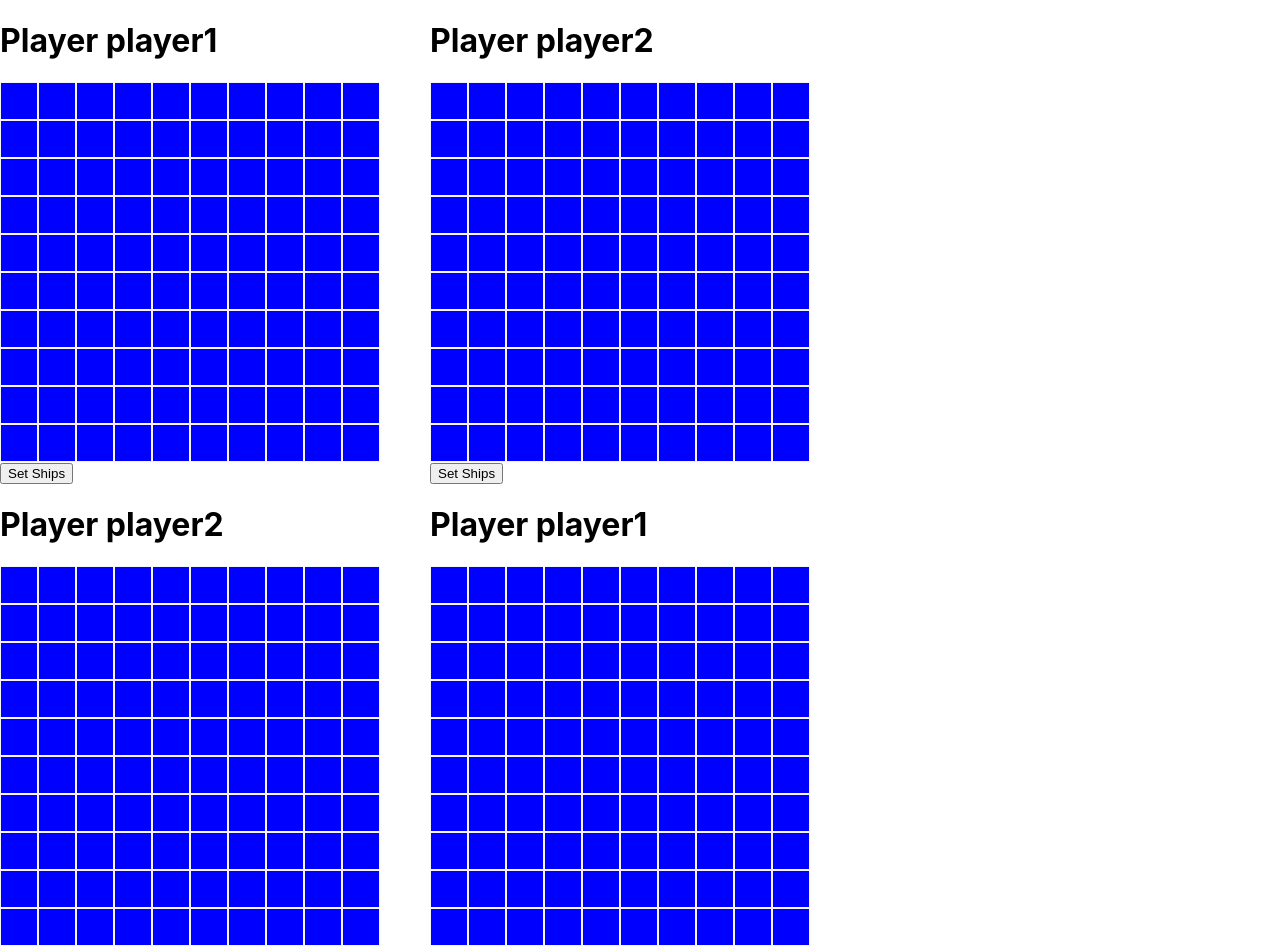
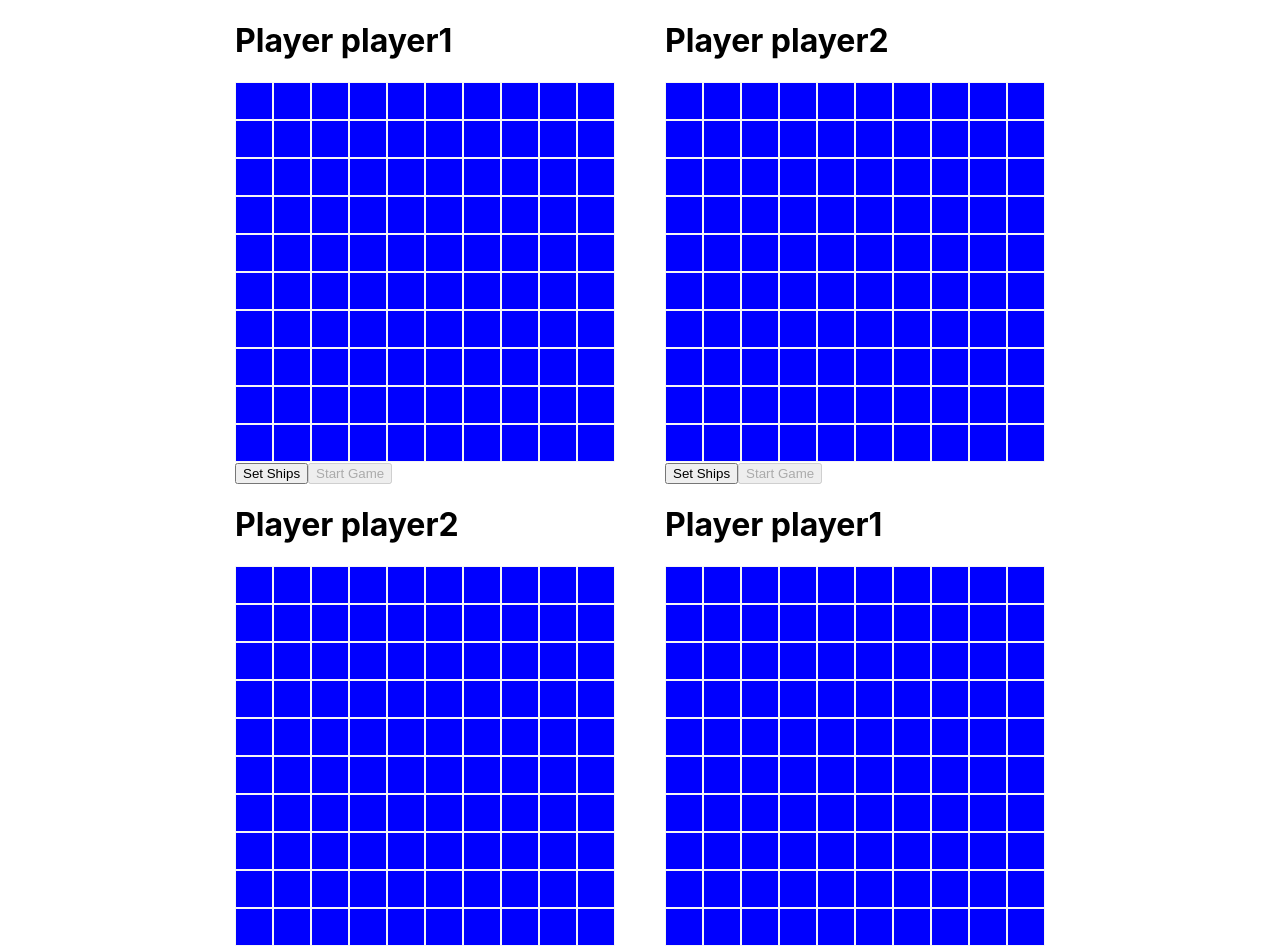
Before and after one commit to AvetBadalyan/ACA-BATTLESHIP-with-React.js, a React (Create React App) app: page / in a window 1280 px wide. Built offline with nearby package versions, Linux system fonts and the light colour scheme.

Commit message:
feat: add a start game button enabled only with 20 ships

```diff
--- a/src/App.css
+++ b/src/App.css
@@ -45,3 +45,11 @@
   display: flex;
   gap: 50px;
 }
+
+.game {
+  width: 100vw;
+  height: auto;
+  display: flex;
+  justify-content: center;
+  align-items: center;
+}
--- a/src/App.js
+++ b/src/App.js
@@ -6,12 +6,14 @@ import { ACTION_TYPES, defaultState, reducer } from "./State/State";
 
 function App() {
   return (
+    <div className="game">
       <Provider>
         <div className="players">
           <Player playerId="player1" />
           <Player playerId="player2" />
         </div>
       </Provider>
+    </div>
   );
 }
 
--- a/src/Components/Player/Player.jsx
+++ b/src/Components/Player/Player.jsx
@@ -4,9 +4,11 @@ import { ACTION_TYPES } from "../../State/State";
 import OpponentBoard from "../Board/OpponentBoard";
 import PlayerBoard from "../Board/PlayerBoard";
 
-
-export default function Player({playerId}) {
-  const {  dispatch } = useGameContext();
+export default function Player({ playerId }) {
+  const {
+    state: { turn, [playerId] : {ships} },
+    dispatch,
+  } = useGameContext();
 
   const opponentId = playerId === "player1" ? "player2" : "player1";
 
@@ -17,7 +19,8 @@ export default function Player({playerId}) {
   return (
     <div>
       <PlayerBoard playerId={playerId} />
-      <button onClick={setShipsMode}> Set Ships </button>
+      <button onClick={setShipsMode}>Set Ships</button>
+      <button disabled={ships.size !== 20}>Start Game</button>
       <OpponentBoard opponentId={opponentId} playerId={playerId} />
     </div>
   );
```
Lines whose indentation alone changed are shown as unchanged.
